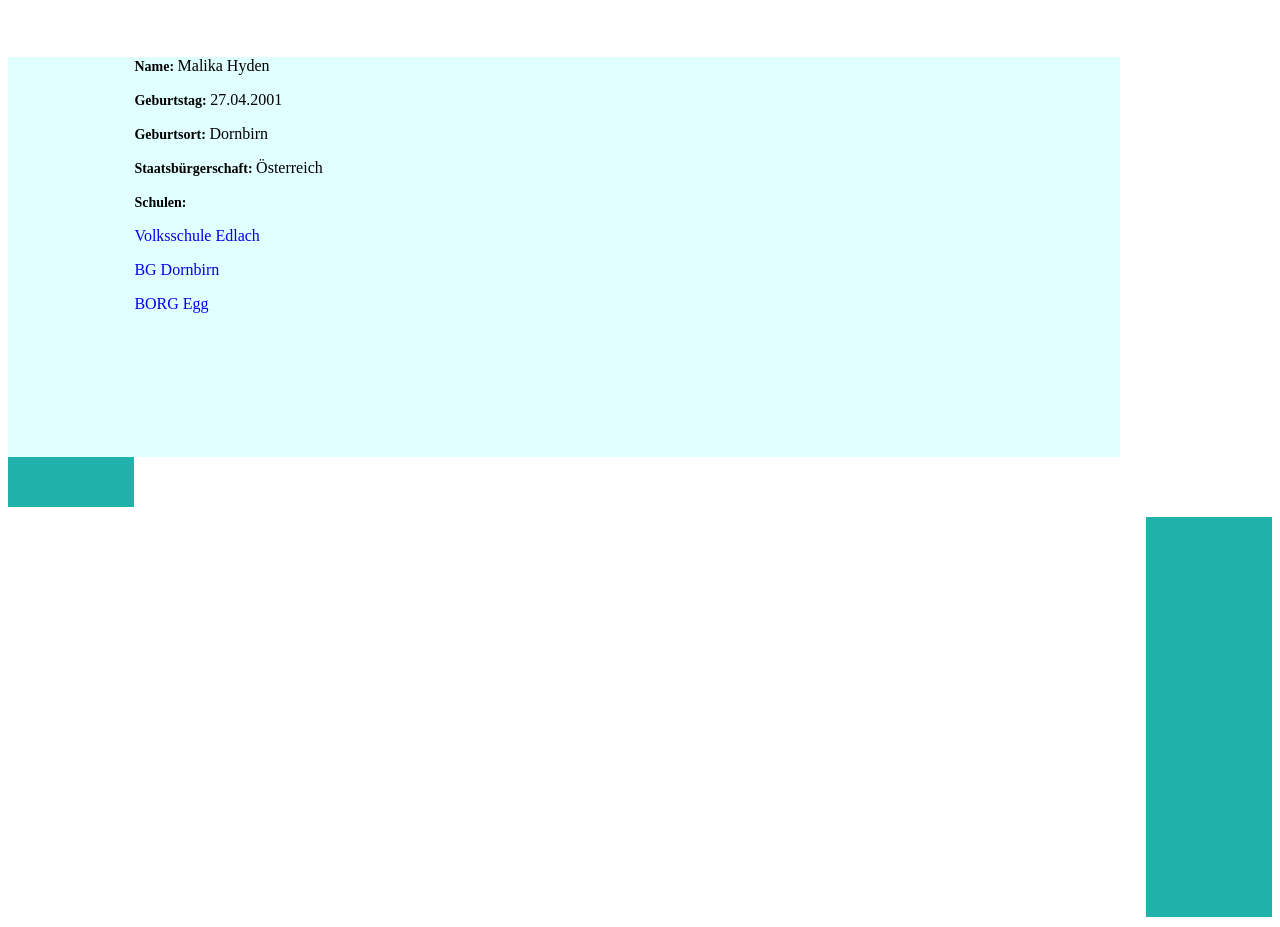
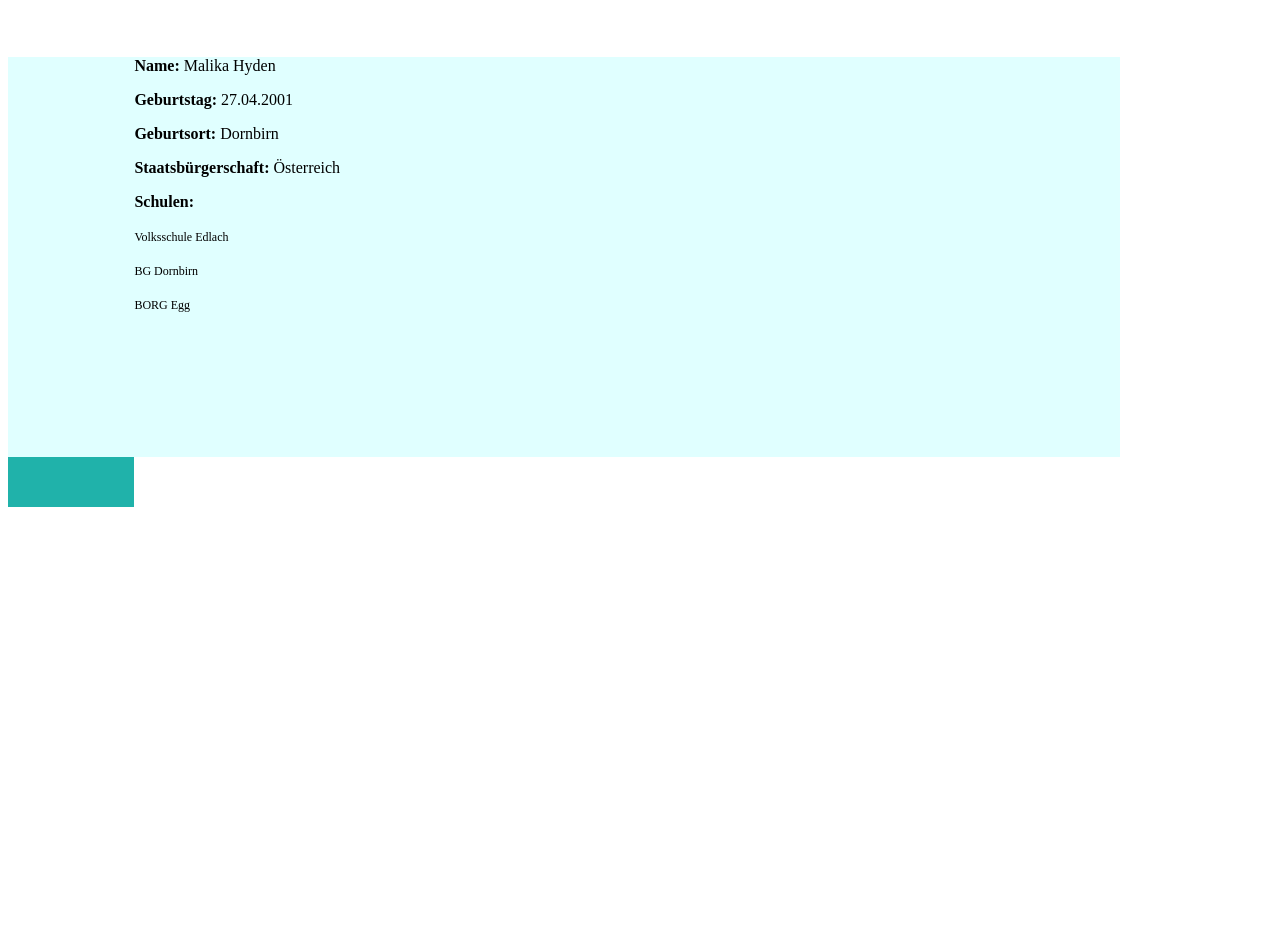
Before and after one commit to akamexkurome/mhx, a plain HTML site: page resume/index.html in a window 1280 px wide. Shown: the part 92-1019 px from the top of the page. After the commit the page ends 800 px from the top, so only its background shows below. Drawn offline with Linux system fonts and the light colour scheme.

Commit message:
Update stylesheet.css

```diff
--- a/resume/stylesheet.css
+++ b/resume/stylesheet.css
@@ -25,23 +25,16 @@
 	background-color: #e0ffff;
 	margin-bottom: 10px;
 }
-.right2 {
-	position: relative;
-	float: right;
-	margin-top: 50px;
-	width: 10%;
-	height: 400px;
-	background-color: #20b2aa;
-	margin-bottom: 10px;
-}
 a {
 	text-decoration: none;
+	font-size: 12px;
+	color: black;
 }
 a:hover {
 	font-weight: bold;
 	color: #668b8b;
 }
 span {
-	font-size: 14px;
+	font-size: 16px;
 	font-weight: bold;
 }
```
